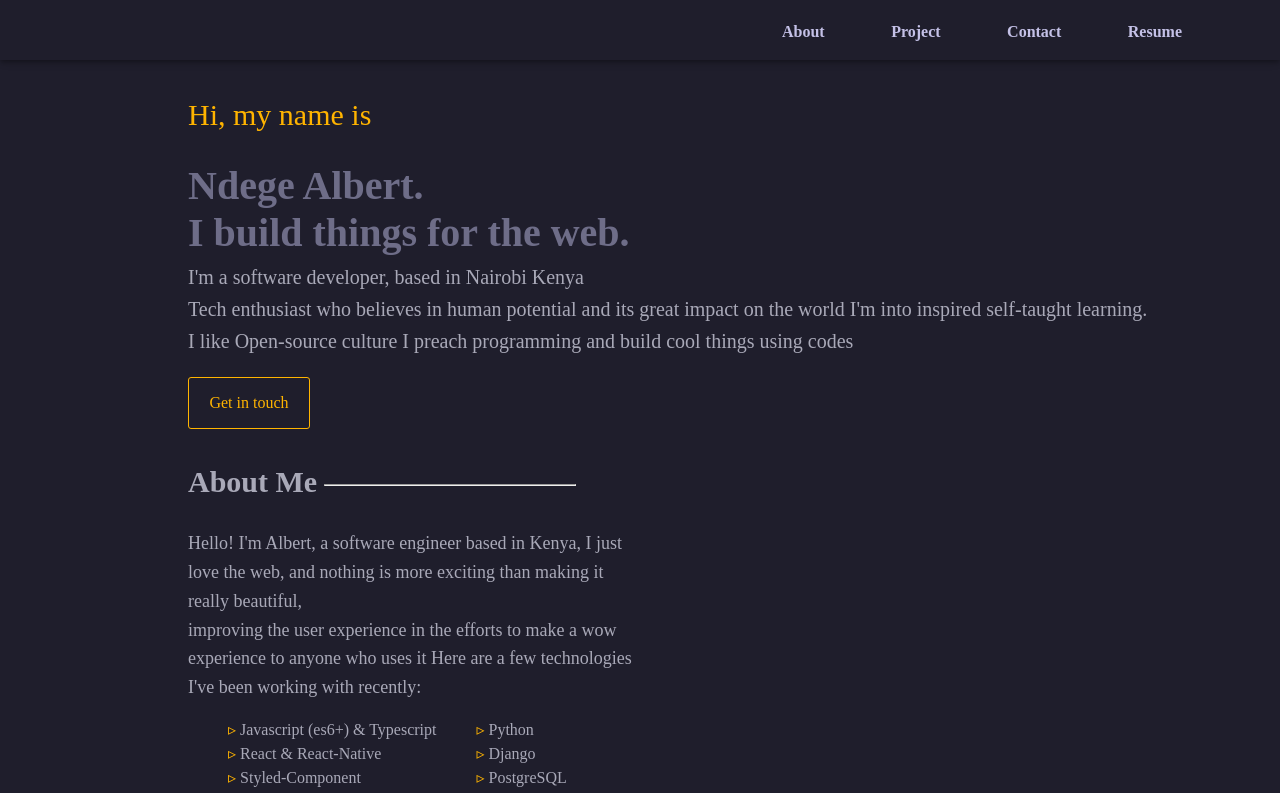
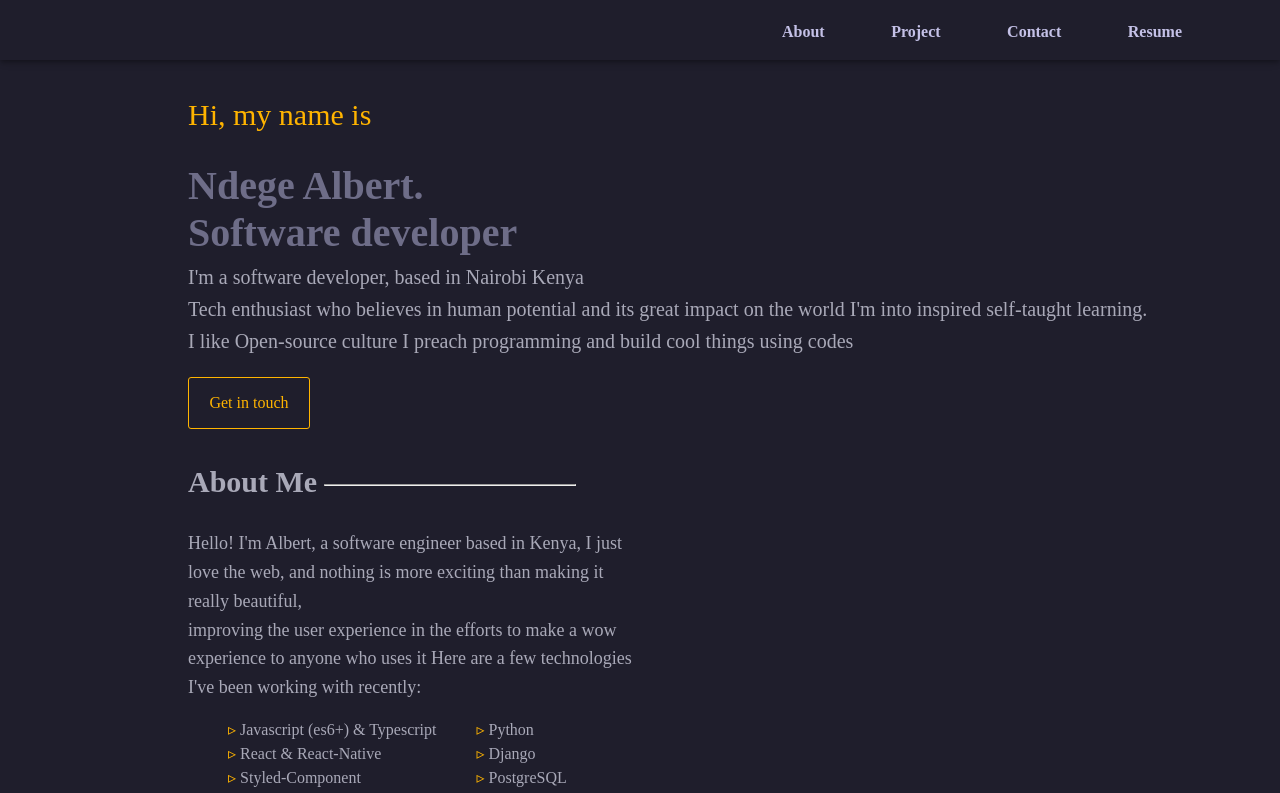
Before and after one commit to ndegealbert/Portfoliov3, a Next.js app: page / in a window 1280 px wide. Shown: the top 793 px of the page. Built offline with nearby package versions, Linux system fonts and the light colour scheme.

Commit message:
add quotify

```diff
--- a/pages/header/header.js
+++ b/pages/header/header.js
@@ -6,7 +6,7 @@ export default  function Header(){
         <div className={styles.header}>
             <div  className={styles.content}>
                 <p className={styles.hi}> Hi, my name is </p>
-                 <h2 className={styles.name}>Ndege Albert.<br/> I build things for the web.</h2>
+                 <h2 className={styles.name}>Ndege Albert.<br/> Software developer </h2>
                 <p className={styles.who}>
                 I'm a software developer, based in Nairobi Kenya<br/>
                 Tech enthusiast who believes in human potential
```
